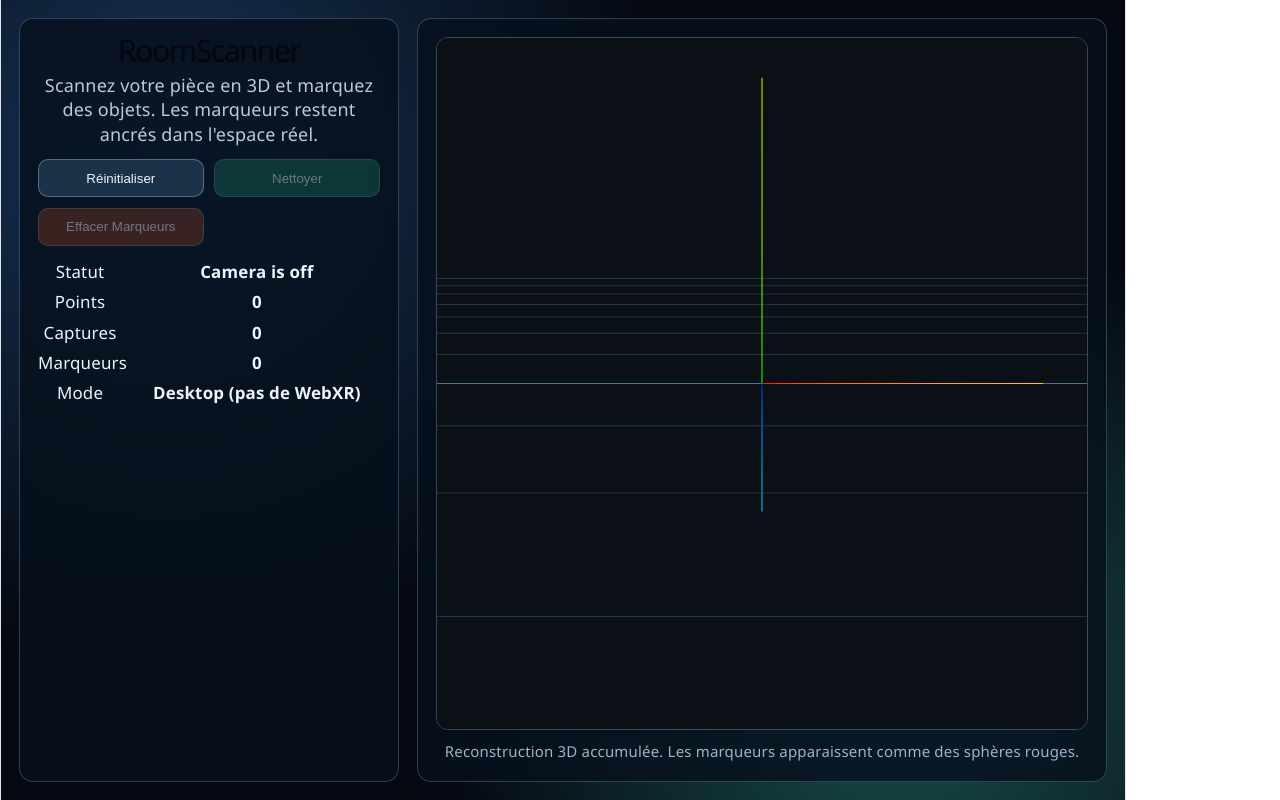
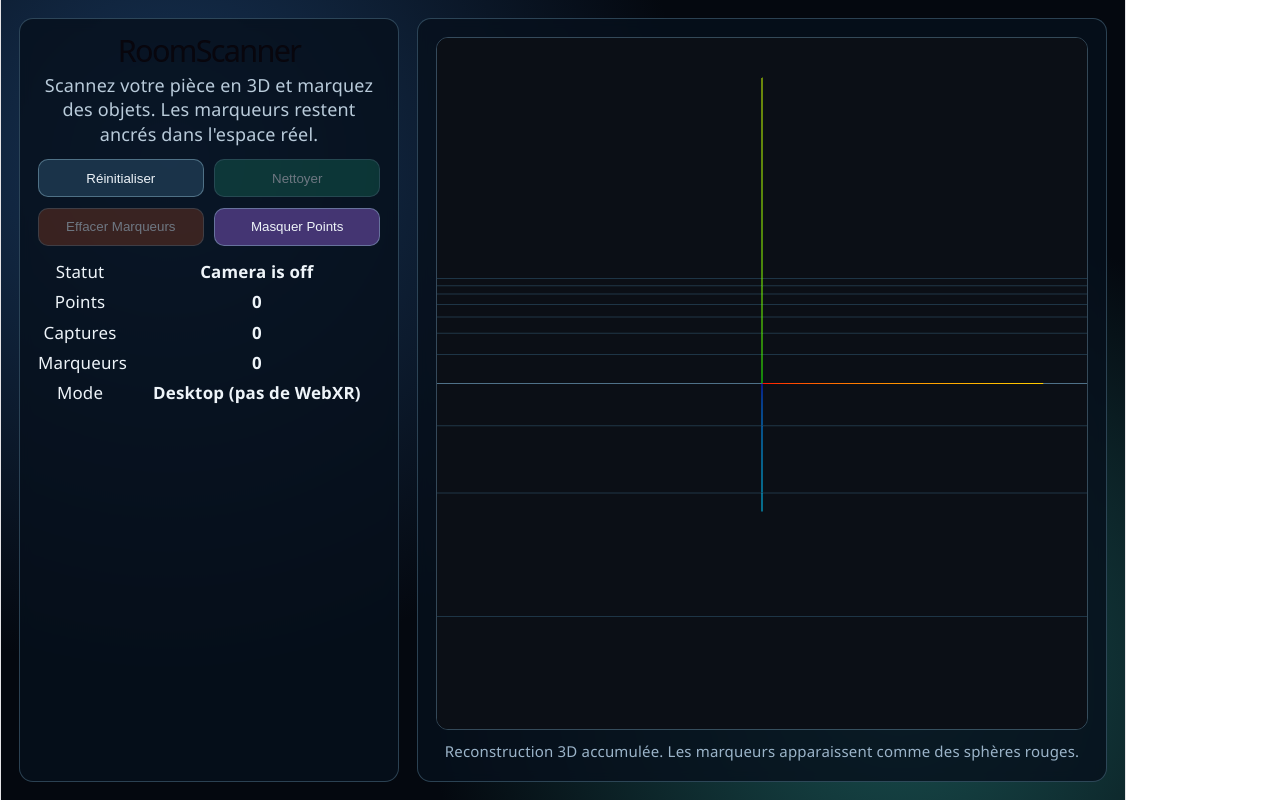
Before and after one commit to Manoa92/ArVr, a Vue app: page / in a window 1280 px wide. Built offline with nearby package versions, Linux system fonts and the light colour scheme.

Commit message:
visble point

```diff
--- a/src/components/RoomScanner.vue
+++ b/src/components/RoomScanner.vue
@@ -15,6 +15,7 @@ const captureCount = ref(0)
 const xrSupported = ref(false)
 const xrActive = ref(false)
 const showInfoPopup = ref(false)
+const showPoints = ref(true)
 
 interface Marker {
   id: number
@@ -239,6 +240,14 @@ function cleanCloudManual() {
   statusMessage.value = removed > 0
     ? `${removed} points aberrants supprimés — ${pointCount.value} restants`
     : `Aucun point aberrant détecté`
+}
+
+function togglePoints() {
+  showPoints.value = !showPoints.value
+  const state = sceneState.value
+  if (state) {
+    state.pointMesh.visible = showPoints.value
+  }
 }
 
 // ──────────────── WebXR AR ────────────────
@@ -818,6 +827,9 @@ onBeforeUnmount(() => {
         <button class="btn warn" type="button" @click="clearMarkers" :disabled="markers.length === 0">
           Effacer Marqueurs
         </button>
+        <button class="btn toggle" type="button" @click="togglePoints">
+          {{ showPoints ? 'Masquer Points' : 'Afficher Points' }}
+        </button>
       </div>
 
 
@@ -985,6 +997,10 @@ p {
 
 .btn.warn {
   background: rgba(140, 60, 30, 0.85);
+}
+
+.btn.toggle {
+  background: rgba(80, 60, 130, 0.85);
 }
 
 .btn.ar-btn {
```
Also changed, not shown: 5 other files (tests, documents, lock files or other folders).
